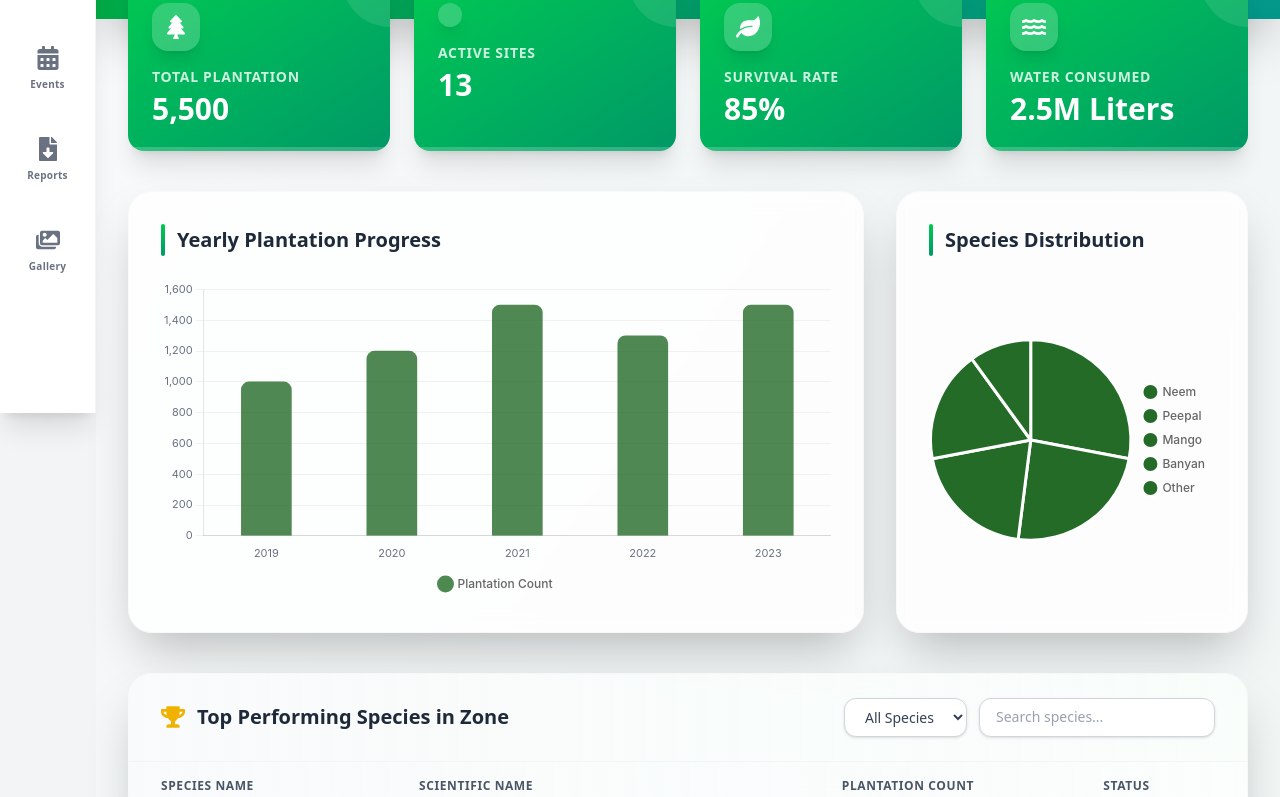
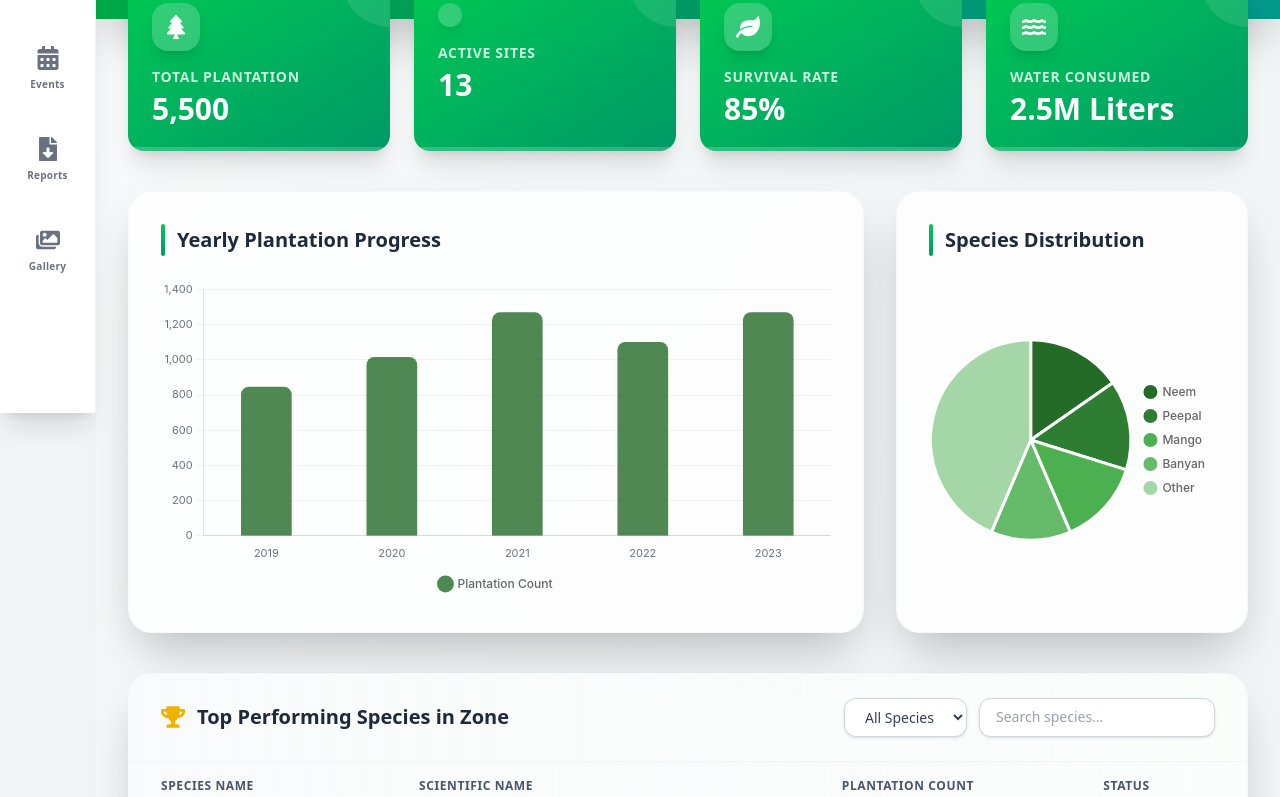
Before and after one commit to GPSPL-IT/JDA_admin_Dashboard, a React (Vite) app: page /zone/1 in a window 1280 px wide. Shown: the part 387-1184 px from the top of the page. Built offline with nearby package versions, Linux system fonts and the light colour scheme.

Commit message:
completed jda

```diff
--- a/src/components/ZoneDetails.jsx
+++ b/src/components/ZoneDetails.jsx
@@ -68,18 +68,60 @@ const ZoneDetails = ({ zoneName: propZoneName, zoneData, onClose }) => {
         waterConsumption: `${zoneId * 2.5}M Liters`
     };
 
+    const defaultSpeciesData = [
+        { name: 'Neem', scientific: 'Azadirachta indica', weight: 95, status: 'Thriving', statusColor: 'bg-green-100 text-green-800' },
+        { name: 'Peepal', scientific: 'Ficus religiosa', weight: 90, status: 'Thriving', statusColor: 'bg-green-100 text-green-800' },
+        { name: 'Mango', scientific: 'Mangifera indica', weight: 85, status: 'Growing', statusColor: 'bg-blue-100 text-blue-800' },
+        { name: 'Banyan', scientific: 'Ficus benghalensis', weight: 80, status: 'Thriving', statusColor: 'bg-green-100 text-green-800' },
+        { name: 'Ashoka', scientific: 'Saraca asoca', weight: 75, status: 'Growing', statusColor: 'bg-blue-100 text-blue-800' },
+        { name: 'Jamun', scientific: 'Syzygium cumini', weight: 70, status: 'Thriving', statusColor: 'bg-green-100 text-green-800' },
+        { name: 'Arjun', scientific: 'Terminalia arjuna', weight: 65, status: 'Growing', statusColor: 'bg-blue-100 text-blue-800' },
+        { name: 'Gulmohar', scientific: 'Delonix regia', weight: 60, status: 'Healthy', statusColor: 'bg-emerald-100 text-emerald-800' },
+    ];
+
+    // Distribute totalPlantationCount among species based on weights
+    const totalWeight = defaultSpeciesData.reduce((acc, item) => acc + item.weight, 0);
+    let currentSum = 0;
+
+    const allSpeciesData = defaultSpeciesData.map((species, index) => {
+        let count = 0;
+        if (index === defaultSpeciesData.length - 1) {
+            // Assign remaining to last item to ensure exact sum
+            count = totalPlantationCount - currentSum;
+        } else {
+            count = Math.floor((species.weight / totalWeight) * totalPlantationCount);
+            currentSum += count;
+        }
+        return {
+            ...species,
+            count: count
+        };
+    });
+
+    // Charts Data Synchronization
+    // 1. Bar Chart: Distribute total across 5 years
+    // Weights for years
+    const yearWeights = [1, 1.2, 1.5, 1.3, 1.5];
+    const totalYearWeight = yearWeights.reduce((a, b) => a + b, 0);
+    let currentYearSum = 0;
+
+    const yearlyData = yearWeights.map((w, i) => {
+        let val = 0;
+        if (i === yearWeights.length - 1) {
+            val = totalPlantationCount - currentYearSum;
+        } else {
+            val = Math.floor((w / totalYearWeight) * totalPlantationCount);
+            currentYearSum += val;
+        }
+        return val;
+    });
+
     const barChartData = {
         labels: ['2019', '2020', '2021', '2022', '2023'],
         datasets: [
             {
                 label: 'Plantation Count',
-                data: [
-                    Math.floor(baseChartValue),
-                    Math.floor(baseChartValue * 1.2),
-                    Math.floor(baseChartValue * 1.5),
-                    Math.floor(baseChartValue * 1.3),
-                    Math.floor(baseChartValue * 1.5) // Adjusted to roughly sum up
-                ],
+                data: yearlyData,
                 backgroundColor: 'rgb(35, 107, 39,0.8)',
                 hoverBackgroundColor: 'rgb(35, 107, 39)',
                 borderColor: '#10b981',
@@ -90,17 +132,27 @@ const ZoneDetails = ({ zoneName: propZoneName, zoneData, onClose }) => {
         ],
     };
 
+    // 2. Pie Chart: Use Species Data
+    const pieChartLabels = allSpeciesData.slice(0, 4).map(s => s.name);
+    pieChartLabels.push('Other');
+
+    const top4Count = allSpeciesData.slice(0, 4).reduce((sum, s) => sum + (s.count || 0), 0);
+    const otherCount = totalPlantationCount - top4Count;
+
+    const pieChartValues = allSpeciesData.slice(0, 4).map(s => s.count || 0);
+    pieChartValues.push(otherCount);
+
     const pieChartData = {
-        labels: ['Neem', 'Peepal', 'Mango', 'Banyan', 'Other'],
+        labels: pieChartLabels,
         datasets: [
             {
-                data: [28, 24, 20, 18, 10], // Percentage distribution
+                data: pieChartValues,
                 backgroundColor: [
-                    'rgb(35, 107, 39,1)',    // Neem - Vibrant Green
-                    'rgb(35, 107, 39,1)',   // Peepal - Light Green
-                    'rgb(35, 107, 39,1)',  // Mango - Very Light Green
-                    'rgb(35, 107, 39,1)',   // Banyan - Emerald
-                    'rgb(35, 107, 39,1)',  // Other - Pale Green
+                    'rgb(35, 107, 39,1)',    // Neem
+                    'rgb(46, 125, 50, 1)',   // Peepal
+                    'rgb(76, 175, 80, 1)',   // Mango
+                    'rgb(102, 187, 106, 1)', // Banyan
+                    'rgb(165, 214, 167, 1)', // Other
                 ],
                 borderColor: '#ffffff',
                 borderWidth: 3,
@@ -186,35 +238,7 @@ const ZoneDetails = ({ zoneName: propZoneName, zoneData, onClose }) => {
         }
     };
 
-    const defaultSpeciesData = [
-        { name: 'Neem', scientific: 'Azadirachta indica', weight: 95, status: 'Thriving', statusColor: 'bg-green-100 text-green-800' },
-        { name: 'Peepal', scientific: 'Ficus religiosa', weight: 90, status: 'Thriving', statusColor: 'bg-green-100 text-green-800' },
-        { name: 'Mango', scientific: 'Mangifera indica', weight: 85, status: 'Growing', statusColor: 'bg-blue-100 text-blue-800' },
-        { name: 'Banyan', scientific: 'Ficus benghalensis', weight: 80, status: 'Thriving', statusColor: 'bg-green-100 text-green-800' },
-        { name: 'Ashoka', scientific: 'Saraca asoca', weight: 75, status: 'Growing', statusColor: 'bg-blue-100 text-blue-800' },
-        { name: 'Jamun', scientific: 'Syzygium cumini', weight: 70, status: 'Thriving', statusColor: 'bg-green-100 text-green-800' },
-        { name: 'Arjun', scientific: 'Terminalia arjuna', weight: 65, status: 'Growing', statusColor: 'bg-blue-100 text-blue-800' },
-        { name: 'Gulmohar', scientific: 'Delonix regia', weight: 60, status: 'Healthy', statusColor: 'bg-emerald-100 text-emerald-800' },
-    ];
 
-    // Distribute totalPlantationCount among species based on weights
-    const totalWeight = defaultSpeciesData.reduce((acc, item) => acc + item.weight, 0);
-    let currentSum = 0;
-
-    const allSpeciesData = defaultSpeciesData.map((species, index) => {
-        let count = 0;
-        if (index === defaultSpeciesData.length - 1) {
-            // Assign remaining to last item to ensure exact sum
-            count = totalPlantationCount - currentSum;
-        } else {
-            count = Math.floor((species.weight / totalWeight) * totalPlantationCount);
-            currentSum += count;
-        }
-        return {
-            ...species,
-            count: count
-        };
-    });
 
     // Filter species based on selected filter and search term
     const speciesData = allSpeciesData.filter(species => {
```
